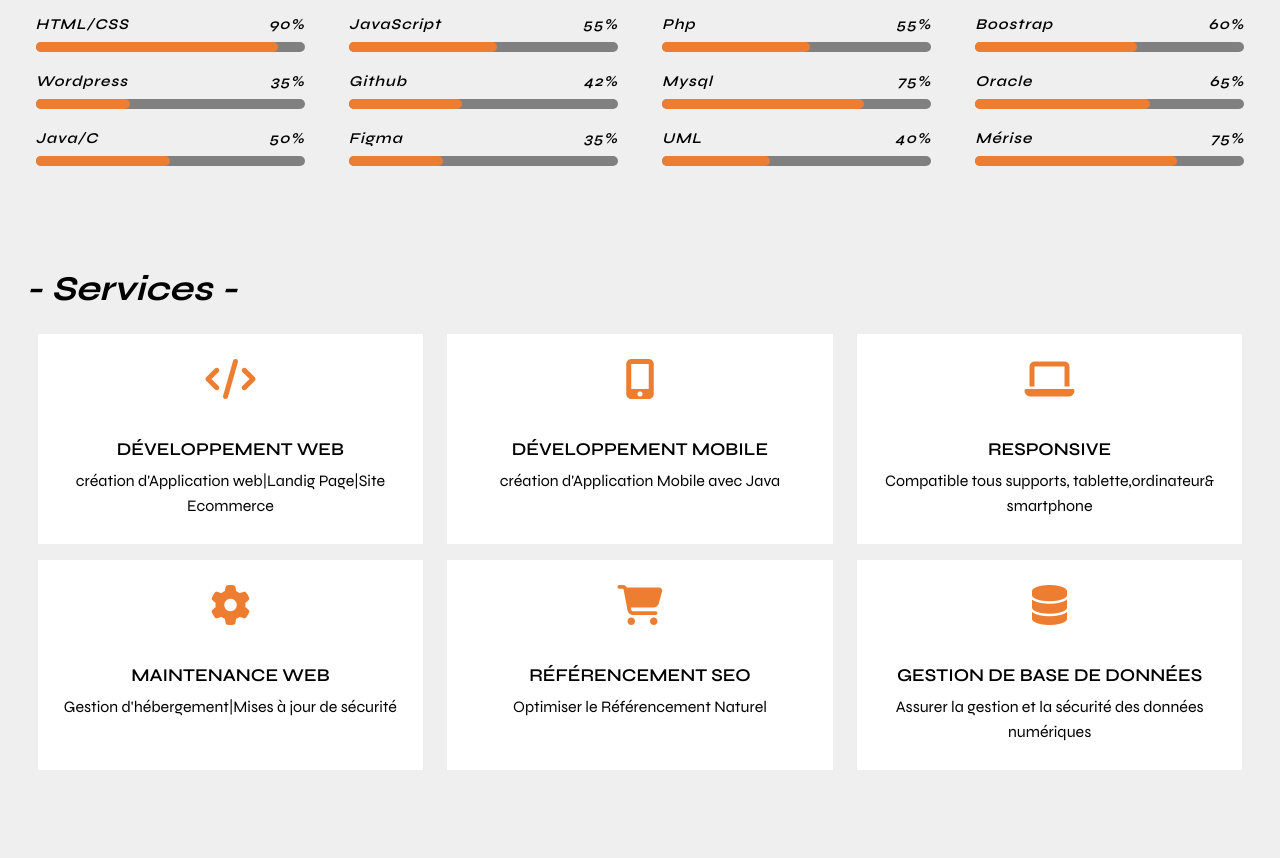
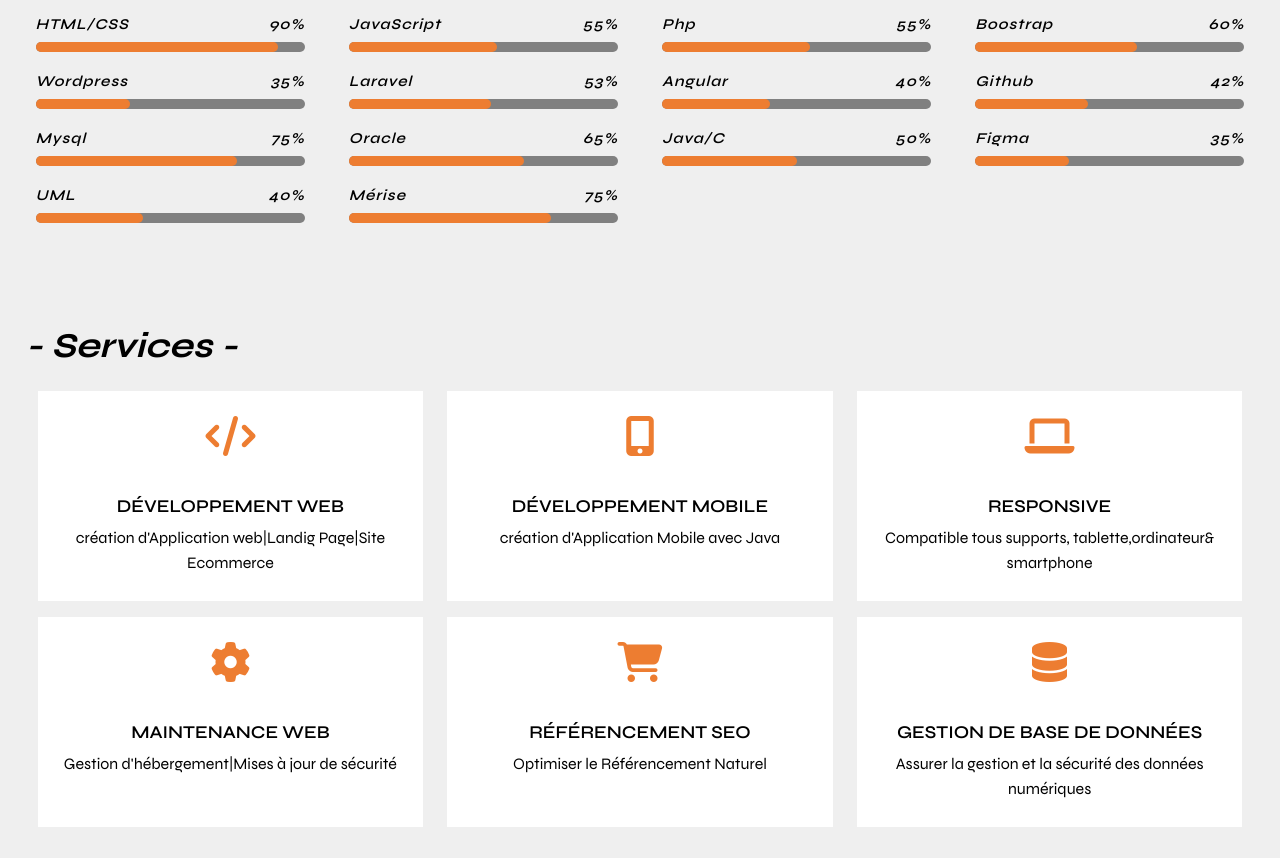
Before and after one commit to Sdiene696/portfolio, a plain HTML site: page index.html in a window 1280 px wide. Shown: the part 1666-2524 px from the top of the page. Drawn offline with nearby package versions, Linux system fonts and the light colour scheme; a script that the page names is missing.

Commit message:
Update index.html

```diff
--- a/index.html
+++ b/index.html
@@ -201,6 +201,30 @@
                       </div>
                       <div class="outter-line">
                           <div class="inner-line"  style="width: 35%;"></div>
+                      </div>
+                      </div>
+                  </div>
+
+                     <div class="col-sm-12 col-md-6 col-lg-3">
+                    <div class="box">
+                      <div class="info">
+                          <h2>Laravel</h2>
+                          <h2>53%</h2>
+                      </div>
+                      <div class="outter-line">
+                          <div class="inner-line"  style="width: 53%;"></div>
+                      </div>
+                      </div>
+                  </div>
+
+                     <div class="col-sm-12 col-md-6 col-lg-3">
+                    <div class="box">
+                      <div class="info">
+                          <h2>Angular</h2>
+                          <h2>40%</h2>
+                      </div>
+                      <div class="outter-line">
+                          <div class="inner-line"  style="width: 40%;"></div>
                       </div>
                       </div>
                   </div>
```
